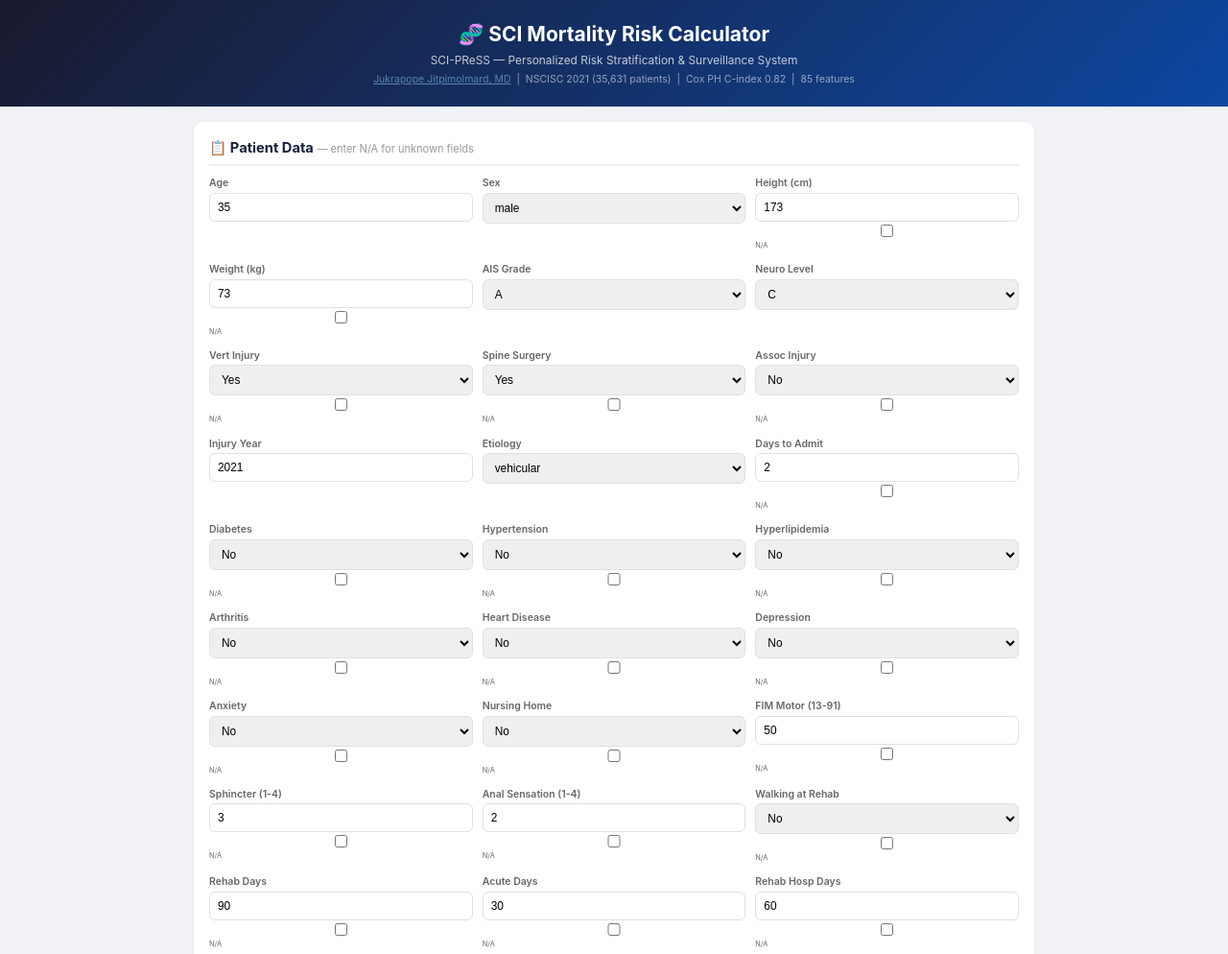
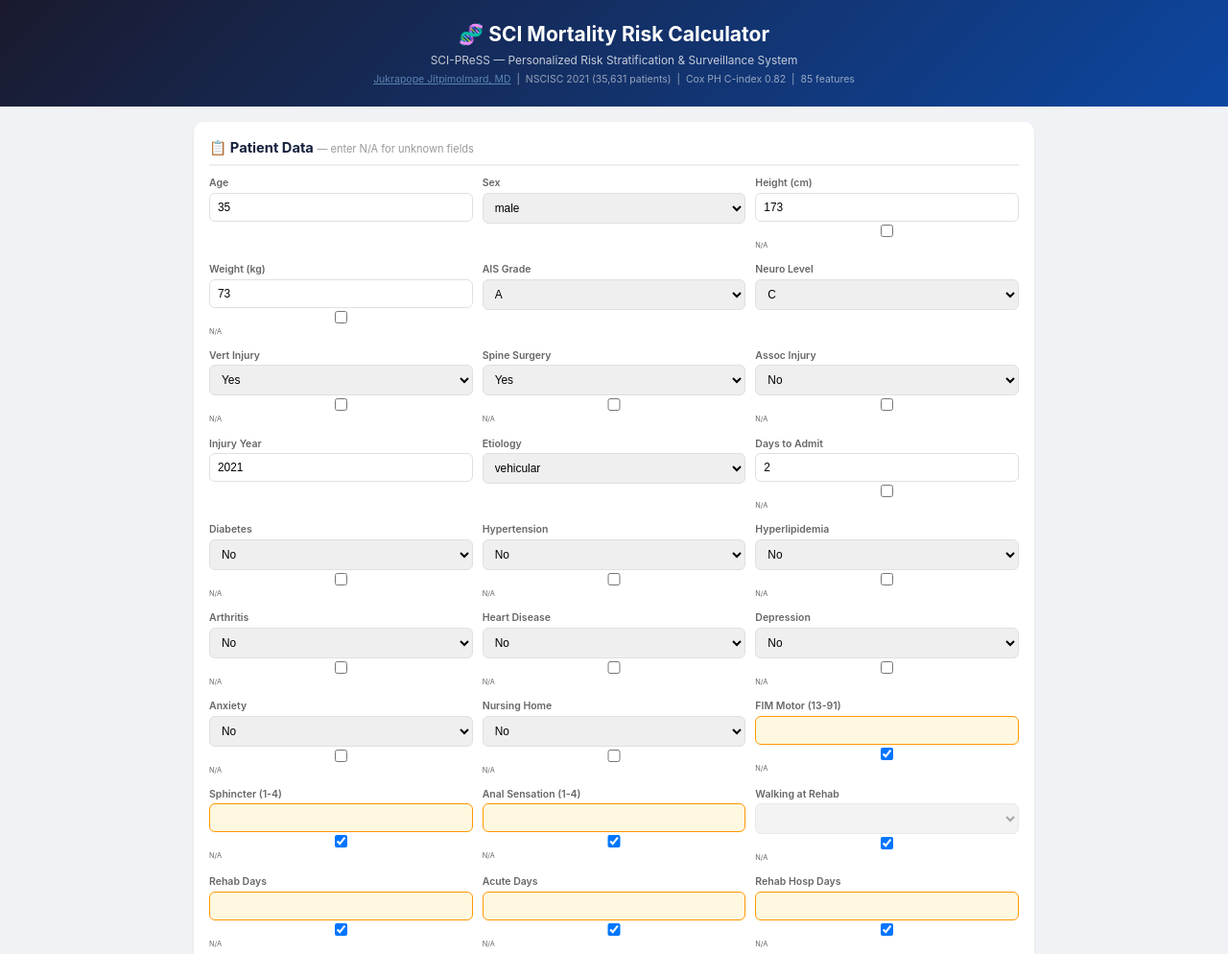
Before and after one commit to s3644/sci-mortality-calculator, a plain HTML site: page index.html in a window 1280 px wide. Shown: the top 994 px of the page at 96% size. Drawn offline with Linux system fonts and the light colour scheme.

Commit message:
SI units + set rehab fields to N/A by default (matches training data)

```diff
--- a/index.html
+++ b/index.html
@@ -136,13 +136,13 @@ const FIELDS = [
   {k:'depression',l:'Depression',t:'select',d:'0',o:[{v:'1',l:'Yes'},{v:'0',l:'No'}],na:1},
   {k:'anxiety',l:'Anxiety',t:'select',d:'0',o:[{v:'1',l:'Yes'},{v:'0',l:'No'}],na:1},
   {k:'nursing_home_preinjury',l:'Nursing Home',t:'select',d:'0',o:[{v:'1',l:'Yes'},{v:'0',l:'No'}],na:1},
-  {k:'fim_motor',l:'FIM Motor (13-91)',t:'number',d:'50',min:13,max:91,na:1},
-  {k:'sphincter',l:'Sphincter (1-4)',t:'number',d:'3',min:1,max:4,na:1},
-  {k:'anal_sensation',l:'Anal Sensation (1-4)',t:'number',d:'2',min:1,max:4,na:1},
-  {k:'walking_at_rehab',l:'Walking at Rehab',t:'select',d:'0',o:[{v:'1',l:'Yes'},{v:'0',l:'No'}],na:1},
-  {k:'rehab_duration',l:'Rehab Days',t:'number',d:'90',min:1,max:730,na:1},
-  {k:'acute_hosp_days',l:'Acute Days',t:'number',d:'30',min:0,max:999,na:1},
-  {k:'rehab_hosp_days',l:'Rehab Hosp Days',t:'number',d:'60',min:0,max:999,na:1},
+  {k:'fim_motor',l:'FIM Motor (13-91)',t:'number',d:'50',min:13,max:91,na:1,naDefault:1},
+  {k:'sphincter',l:'Sphincter (1-4)',t:'number',d:'3',min:1,max:4,na:1,naDefault:1},
+  {k:'anal_sensation',l:'Anal Sensation (1-4)',t:'number',d:'2',min:1,max:4,na:1,naDefault:1},
+  {k:'walking_at_rehab',l:'Walking at Rehab',t:'select',d:'0',o:[{v:'1',l:'Yes'},{v:'0',l:'No'}],na:1,naDefault:1},
+  {k:'rehab_duration',l:'Rehab Days',t:'number',d:'90',min:1,max:730,na:1,naDefault:1},
+  {k:'acute_hosp_days',l:'Acute Days',t:'number',d:'30',min:0,max:999,na:1,naDefault:1},
+  {k:'rehab_hosp_days',l:'Rehab Hosp Days',t:'number',d:'60',min:0,max:999,na:1,naDefault:1},
 ];
 
 // ═══ LOAD MODEL ═══
@@ -339,9 +339,16 @@ function buildForm(){
     }else{
       inp = `<input type="${f.t}" id="inp_${f.k}" value="${f.d}" min="${f.min||''}" max="${f.max||''}">`;
     }
-    const naHtml = f.na?`<div class="na-row"><label><input type="checkbox" id="na_${f.k}" onchange="togNA('${f.k}')"> N/A</label></div>`:'';
+    const naHtml = f.na?`<div class="na-row"><label><input type="checkbox" id="na_${f.k}" onchange="togNA('${f.k}')" ${f.naDefault?'checked':''}> N/A</label></div>`:'';
     return `<div class="field"><label>${f.l}</label>${inp}${naHtml}</div>`;
   }).join('');
+  // Apply naDefault to inputs
+  for(const f of FIELDS){
+    if(f.naDefault){
+      const inp=document.getElementById('inp_'+f.k);
+      inp.classList.add('na');inp.disabled=true;inp.value='N/A';
+    }
+  }
 }
 
 function togNA(k){
@@ -353,8 +360,13 @@ function togNA(k){
 function clearAll(){
   for(const f of FIELDS){
     const inp=document.getElementById('inp_'+f.k),cb=document.getElementById('na_'+f.k);
-    inp.value=f.d;inp.classList.remove('na');inp.disabled=false;
-    if(cb)cb.checked=false;
+    if(f.naDefault){
+      inp.value='N/A';inp.classList.add('na');inp.disabled=true;
+      if(cb)cb.checked=true;
+    }else{
+      inp.value=f.d;inp.classList.remove('na');inp.disabled=false;
+      if(cb)cb.checked=false;
+    }
   }
   document.getElementById('results').classList.remove('show');
 }
```
